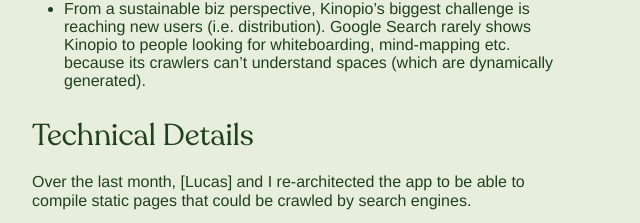
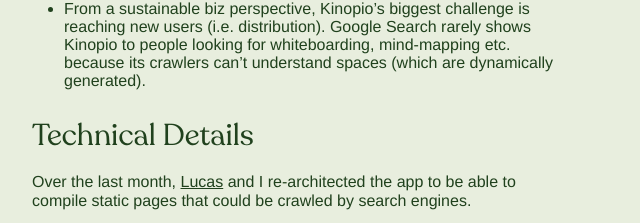
Before and after one commit to kinopio-club/kinopio-blog, an Eleventy site: page posts/about-page.md in a window 1280 px wide. Shown: the part 1432-1655 px from the top of the page, 208-848 px from the left. Built offline with nearby package versions, Linux system fonts and the light colour scheme; Eleventy itself is replaced by a stand-in of ours; files that its build step writes are made by us from their sources.

Commit message:
udpate blog post

```diff
--- a/posts/about-page.md
+++ b/posts/about-page.md
@@ -34,7 +34,7 @@
 
 # Technical Details
 
-Over the last month, [Lucas] and I re-architected the app to be able to compile static pages that could be crawled by search engines.
+Over the last month, [Lucas](https://lucas.love) and I re-architected the app to be able to compile static pages that could be crawled by search engines.
 
 Just like how succinct, clear, writing takes more effort, it took a lot of time to find the right approach that didn’t compromise the clarity of the Vue/Vite codebase.
 
```
